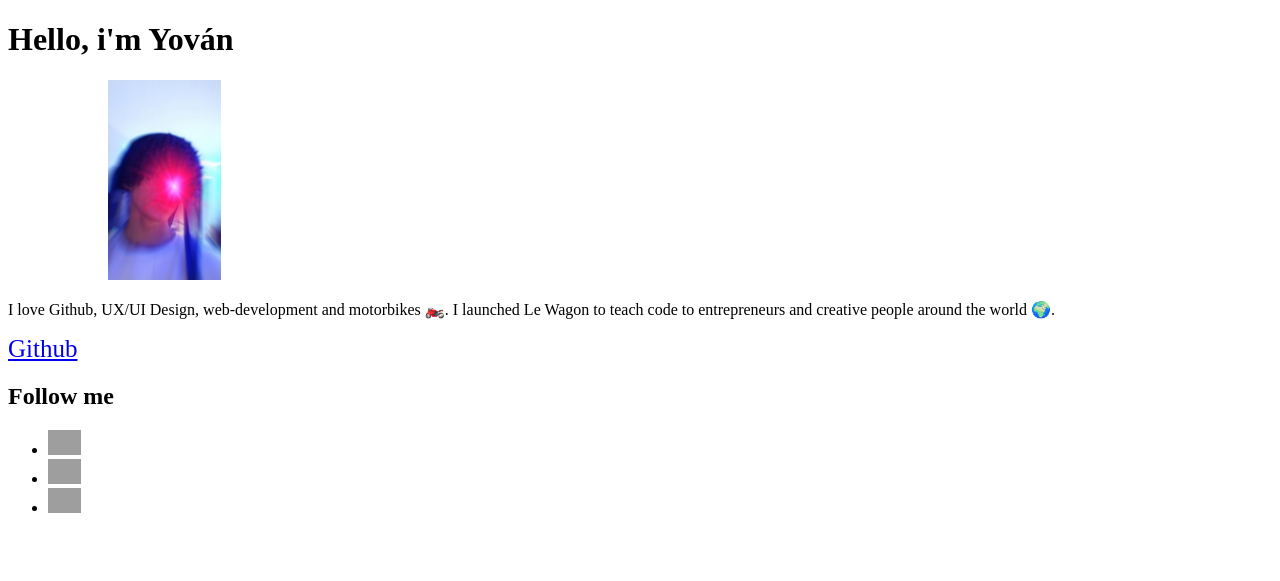
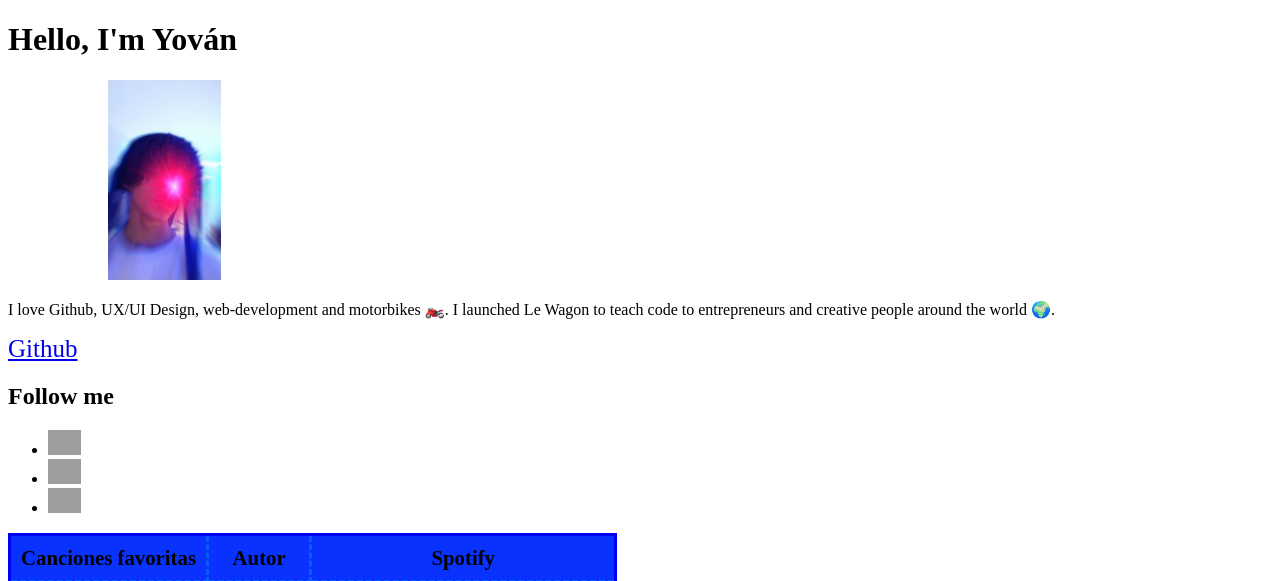
Before and after one commit to BKMEN/MISPROYECTOSWEB, a PHP site: page /04/index.html in a window 1280 px wide. Shown: the top 581 px of the page. Before the commit the page ends 513 px from the top, so only its background shows below. Run offline with PHP 8.4, Linux system fonts and the light colour scheme; grey boxes are pictures that could not be loaded.

Commit message:
FUENTES Y TABLA DE MUSICAS

```diff
--- a/04/index.html
+++ b/04/index.html
@@ -8,7 +8,7 @@
   <body>
 <!-- NOMBRE -->
     <div id="Nombre">
-          <h1>Hello, i'm Yován</h1>
+          <h1>Hello, I'm Yován</h1>
     </div>
 <!-- FOTO -->
     <div id="FOTO_DE_PERFIL">
@@ -27,9 +27,42 @@
       <h2>Follow me</h2>
       <ul>
         <li><a href="https://www.instagram.com/imnot.yovan/?hl=es"><img class="red" src="https://cdn.pixabay.com/photo/2016/08/01/21/02/icon-1562139_960_720.png" alt=""></a></li>
-        <li><a href="wa.link/smfdth"><img class="red" src="https://img.icons8.com/ios/500/whatsapp--v1.png" alt=""></a></li>
+        <li><a href="https://wa.link/smfdth"><img class="red" src="https://img.icons8.com/ios/500/whatsapp--v1.png" alt=""></a></li>
         <li><a href="mailto:yovanjcd@gmail.com"><img class="red" src="https://cdn-icons-png.flaticon.com/512/324/324100.png" alt=""></a></li>
       </ul>
     </div>
+    <div class="tabla">
+      <table>
+        <thead>
+          <tr>
+            <th>Canciones favoritas</th>
+            <th>Autor</th>
+            <th>Spotify</th>
+          </tr>
+        </thead>
+        <tbody>
+          <tr>
+            <td>Money Trees</td>
+            <td>Kendrik Lamar</td>
+            <td><iframe src="https://open.spotify.com/embed/track/2HbKqm4o0w5wEeEFXm2sD4" widtd="100%" height="80" frameBorder="0" allowfullscreen="" allow="autoplay; clipboard-write; encrypted-media; fullscreen; picture-in-picture"></iframe></td>
+          </tr>
+          <tr>
+            <td>Moonligt</td>
+            <td>XXXTentacion</td>
+            <td><iframe src="https://open.spotify.com/embed/track/0JP9xo3adEtGSdUEISiszL" widtd="100%" height="80" frameBorder="0" allowfullscreen="" allow="autoplay; clipboard-write; encrypted-media; fullscreen; picture-in-picture"></iframe></td>
+          </tr>
+          <tr>
+            <td>Sico Mode</td>
+            <td>Travis Scott</td>
+            <td><iframe src="https://open.spotify.com/embed/track/2xLMifQCjDGFmkHkpNLD9h" widtd="100%" height="80" frameBorder="0" allowfullscreen="" allow="autoplay; clipboard-write; encrypted-media; fullscreen; picture-in-picture"></iframe></td>
+          </tr>
+          <tr>
+            <td>Bitch, Don’t Kill My Vibe</td>
+            <td>Kendrik Lamar</td>
+            <td><iframe src="https://open.spotify.com/embed/track/4Pwjz3DfvfQWV0rO2V8jyh" widtd="100%" height="80" frameBorder="0" allowfullscreen="" allow="autoplay; clipboard-write; encrypted-media; fullscreen; picture-in-picture"></iframe></td>
+          </tr>
+        </tbody>
+      </table>
+    </div>
   </body>
 </html>
--- a/04/style.css
+++ b/04/style.css
@@ -10,3 +10,27 @@
 .red {
   height: 25px;
 }
+table {
+  position:
+  padding: 10px;
+  border: 3px;
+  border-color: rgb(0, 0, 244);
+  border-style: solid;
+  border-collapse: collapse;
+  text-align: center;
+}
+table, thead, tbody, {
+  border-collapse: collapse;
+  margin: 100px;
+}
+th {
+  margin: 100px;
+  padding: 10px;
+  font-size: 1.3em;
+  background: rgb(10, 50, 255);
+}
+th, td {
+  border: 3px;
+  border-style: dashed;
+  border-color:rgba(10, 100, 255, 0.82);
+}
```
Also changed, not shown: Fonts/Pieces of Eight Alt.ttf (added), Fonts/Pieces of Eight.ttf (added).
